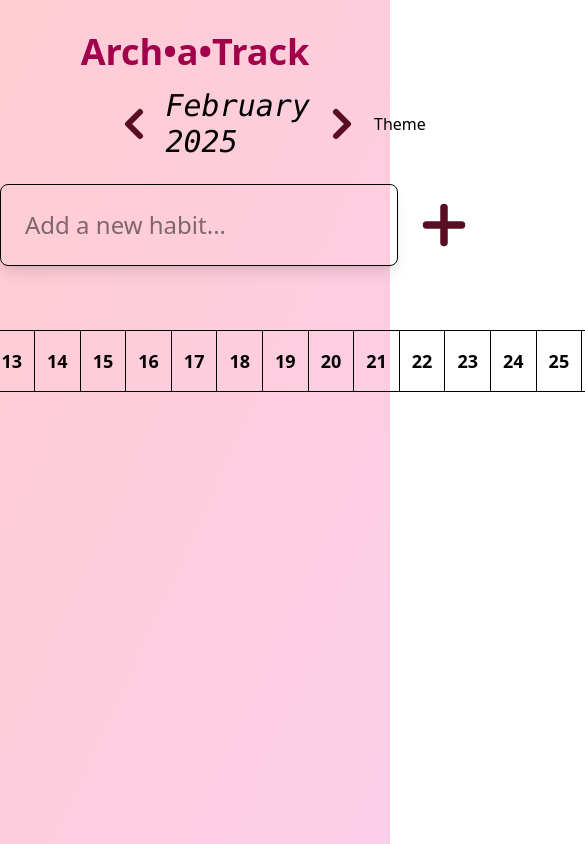
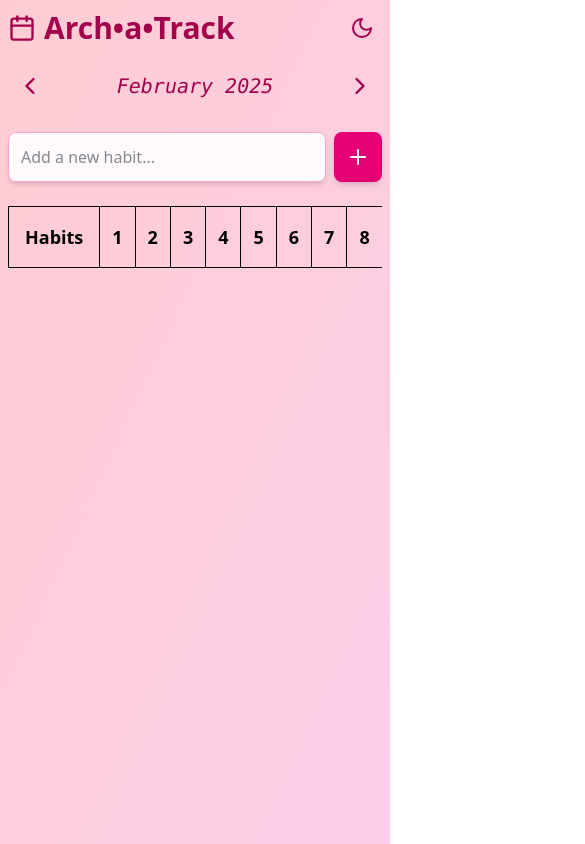
Before and after one commit to archanaprabhat/Arch-a-Track, a React (Vite) app: page / in a window 390 px wide. Shown: the top 844 px of the page, 585 px wide, since content can reach past the window. Built offline with nearby package versions, Linux system fonts and the light colour scheme.

Commit message:
Refactor HabitTracker UI with responsive design and improved accessibility

```diff
--- a/src/components/HabitTracker.jsx
+++ b/src/components/HabitTracker.jsx
@@ -1,5 +1,5 @@
 import {useState, useEffect} from 'react'
-import { ChevronLeft, ChevronRight, Plus, Check , X, Trash2 } from "lucide-react";
+import { ChevronLeft, ChevronRight, Plus, Check , X, Trash2, Calendar, Sun, Moon } from "lucide-react";
 export default function HabitTracker() {
    const [currentDate, setCurrentDate] = useState(new Date());
    const[newHabit, setNewHabit] = useState("");
@@ -70,6 +70,13 @@ export default function HabitTracker() {
       setNewHabit("")
     }
    }
+
+   const handleKeyPress = (e) => {
+    if(e.key === "Enter"){
+      addHabit();
+    }
+   }
+
    const toggleDay = (habitIndex,dayIndex) => {
     const newHabits = [...habits];
     newHabits[habitIndex].checked[dayIndex] = !newHabits[habitIndex].checked[dayIndex];
@@ -134,21 +141,75 @@ export default function HabitTracker() {
 
   return (
     <div className={`${theme.bgMain} min-h-screen w-full flex flex-col items-center p-2 md:p-4 font-sans transition-colors duration-300`}>
-        <h1 className="text-4xl font-bold text-center text-pink-800 mb-4 my-6 ">Arch•a•Track</h1>
-        <div className='flex justify-between items-center w-1/2 mb-6'>
-        <button onClick={() => changeMonth(-1)} className='p-2 hover:bg-rose-100 rounded-full transition-colors'>
-        <ChevronLeft size={48} color="#590d22" strokeWidth={3} />
-        </button>
-        <h2 className='italic font-mono text-3xl'>{monthYear}</h2>
-        <button onClick={() => changeMonth(1)} className='p-2 hover:bg-rose-100 rounded-full transition-colors'>
-        <ChevronRight size={48} color="#590d22" strokeWidth={3} />
-        </button>
-        <button onClick={toggleTheme}>Theme</button>
+        {/* Header */}
+      <div className="w-full max-w-7xl">
+        <div className="flex justify-between items-center mb-4">
+          <div className="flex items-center">
+            <Calendar className={`${theme.textPrimary} mr-2`} size={28} />
+            <h1
+              className={`text-3xl md:text-4xl font-bold ${theme.textPrimary}`}
+            >
+              Arch•a•Track
+            </h1>
+          </div>
+          <button
+            onClick={toggleTheme}
+            className={`p-2 rounded-full ${theme.bgButtonHover} transition-colors`}
+            aria-label={
+              darkMode ? "Switch to light mode" : "Switch to dark mode"
+            }
+          >
+            {darkMode ? (
+              <Sun className={theme.textPrimary} size={24} />
+            ) : (
+              <Moon className={theme.textPrimary} size={24} />
+            )}
+          </button>
         </div>
-        <div className='flex gap-4 max-w-3xl mb-16 w-screen '>
-          <input type="text" placeholder='Add a new habit...' value={newHabit} onChange={(e) => setNewHabit(e.target.value)} className='p-6 rounded-lg border text-2xl flex-1 focus:outline-none shadow-lg focus:border-pink-400 transition ' />
-          <button onClick={addHabit}><Plus size={60} color="#590d22" strokeWidth={3} /></button>
+        {/* Month Navigation */}
+        <div className="flex justify-between items-center w-full max-w-md mx-auto mb-6">
+          <button
+            onClick={() => changeMonth(-1)}
+            className={`p-2 ${theme.bgButtonHover} rounded-full transition-colors duration-200`}
+            aria-label="Previous month"
+          >
+            <ChevronLeft size={28} className={theme.textPrimary} />
+          </button>
+          <h2
+            className={`text-xl md:text-2xl font-medium italic font-mono ${theme.textPrimary}`}
+          >
+            {monthYear}
+          </h2>
+          <button
+            onClick={() => changeMonth(1)}
+            className={`p-2 ${theme.bgButtonHover} rounded-full transition-colors duration-200`}
+            aria-label="Next month"
+          >
+            <ChevronRight size={28} className={theme.textPrimary} />
+          </button>
         </div>
+
+        {/* Add Habit Input */}
+        <div className="flex gap-2 w-full max-w-xl mx-auto mb-6">
+          <div className="flex-1 relative">
+            <input
+              type="text"
+              placeholder="Add a new habit..."
+              value={newHabit}
+              onChange={(e) => setNewHabit(e.target.value)}
+              onKeyPress={handleKeyPress}
+              className={`w-full p-3 md:p-4 rounded-lg border ${theme.inputBg} text-base md:text-lg focus:outline-none focus:ring-2 ${theme.inputFocus} shadow-md transition-all ${theme.inputText}`}
+            />
+          </div>
+          <button
+            onClick={addHabit}
+            className={`${theme.btnPrimary} text-white rounded-lg px-3 md:px-4 transition-colors shadow-md flex items-center justify-center`}
+            aria-label="Add habit"
+          >
+            <Plus size={24} />
+          </button>
+        </div>
+
         <div className='overflow-x-auto'>
           <table  >
             <thead>
@@ -184,6 +245,7 @@ export default function HabitTracker() {
           </table>
         </div>
     </div>
+    </div>
 
 
 )};
```
